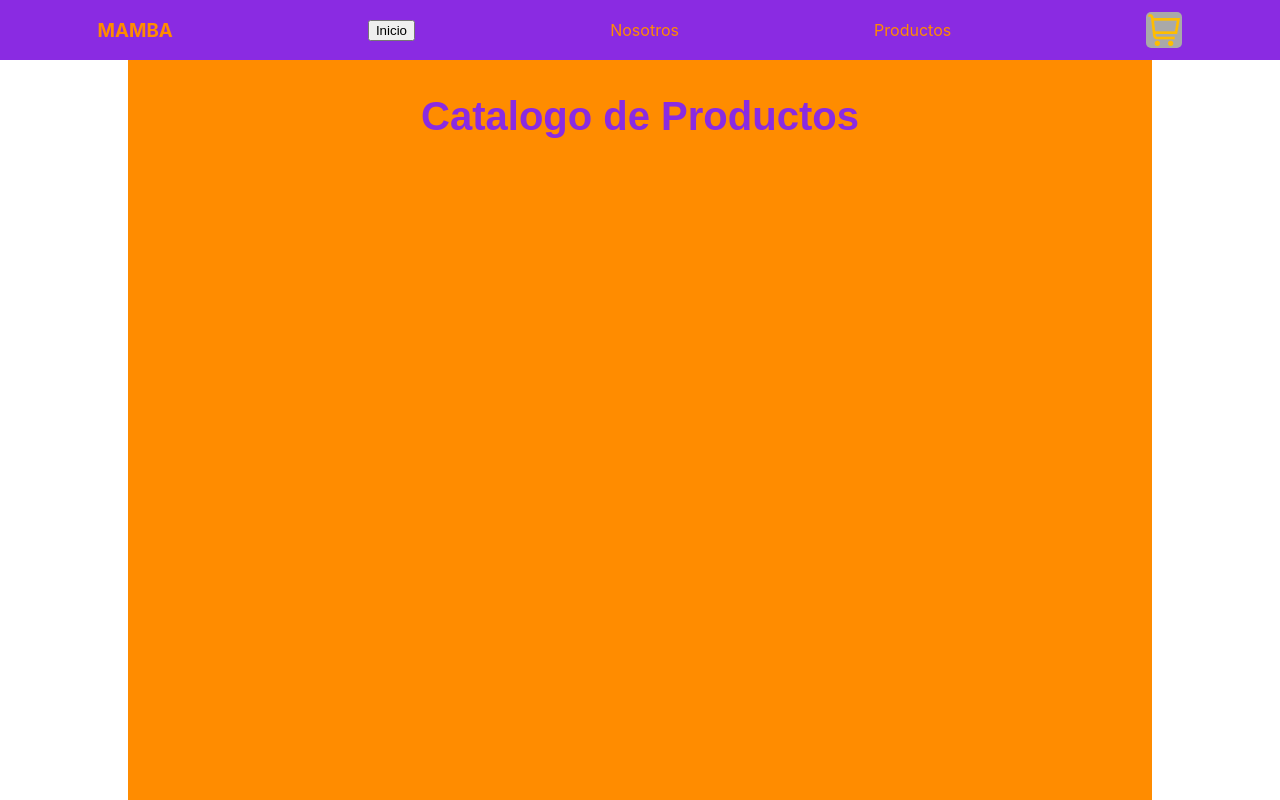
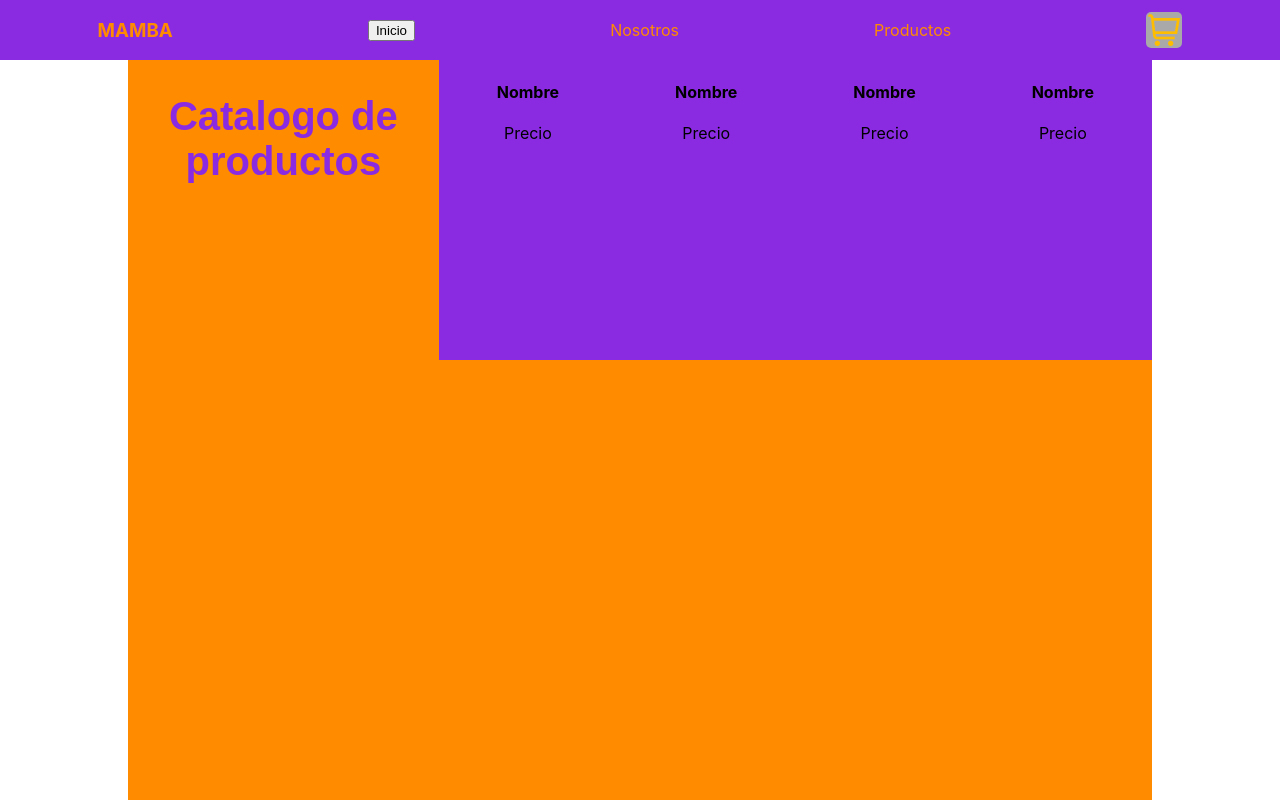
Before and after one commit to Pitu97/TiendadeTecnologia-Nunez, a React (Create React App) app in the folder prueba-app/: page / in a window 1280 px wide. Shown: the top 800 px of the page. Built offline with nearby package versions, Linux system fonts and the light colour scheme.

Commit message:
Agrego tarjetas de productos

```diff
--- a/prueba-app/src/App.css
+++ b/prueba-app/src/App.css
@@ -1,5 +1,6 @@
 .App {
   text-align: center;
+
 }
 
 .App-logo {
--- /dev/null
+++ b/prueba-app/src/components/Card.css
@@ -0,0 +1,5 @@
+.Card {
+    height: 300px;
+    width: 250px;
+    background-color: blueviolet;
+}
--- /dev/null
+++ b/prueba-app/src/components/Card.js
@@ -0,0 +1,13 @@
+import './Card.css';
+
+
+function Card() {
+  return (
+    <div className="Card">
+        <h4>Nombre</h4>
+        <p>Precio</p>
+    </div>
+  );
+}
+
+export default Card;
--- a/prueba-app/src/components/ItemListContainer.js
+++ b/prueba-app/src/components/ItemListContainer.js
@@ -1,10 +1,15 @@
 import './ItemListContainer.css';
+import Card from './Card.js';
 
 
 function ItemListContainer() {
   return (
     <div className="List">
-        <h2>Catalogo de Productos</h2>
+        <h2>Catalogo de productos</h2>
+        <Card />
+        <Card />
+        <Card />
+        <Card />
     </div>
   );
 }
```
